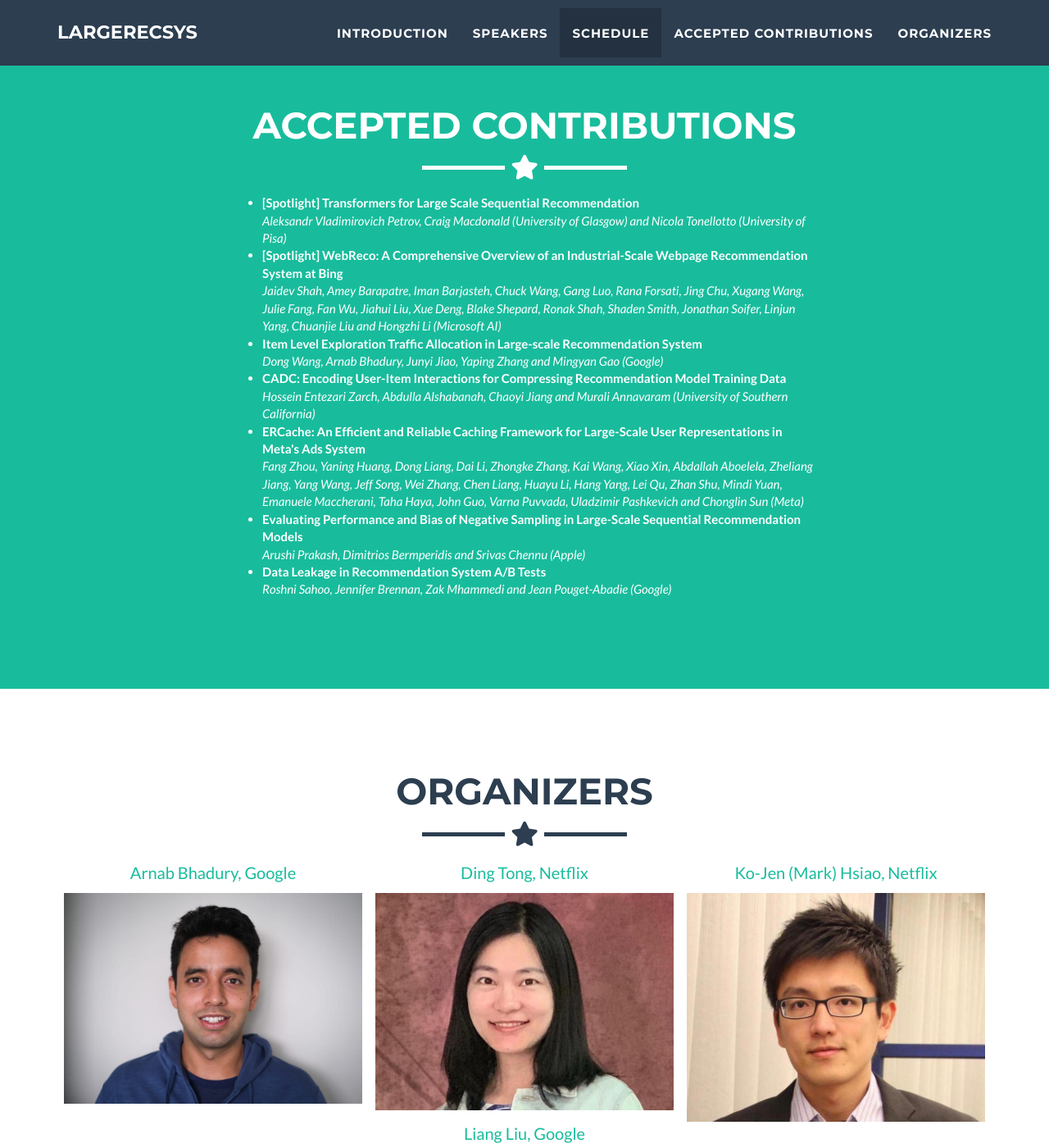
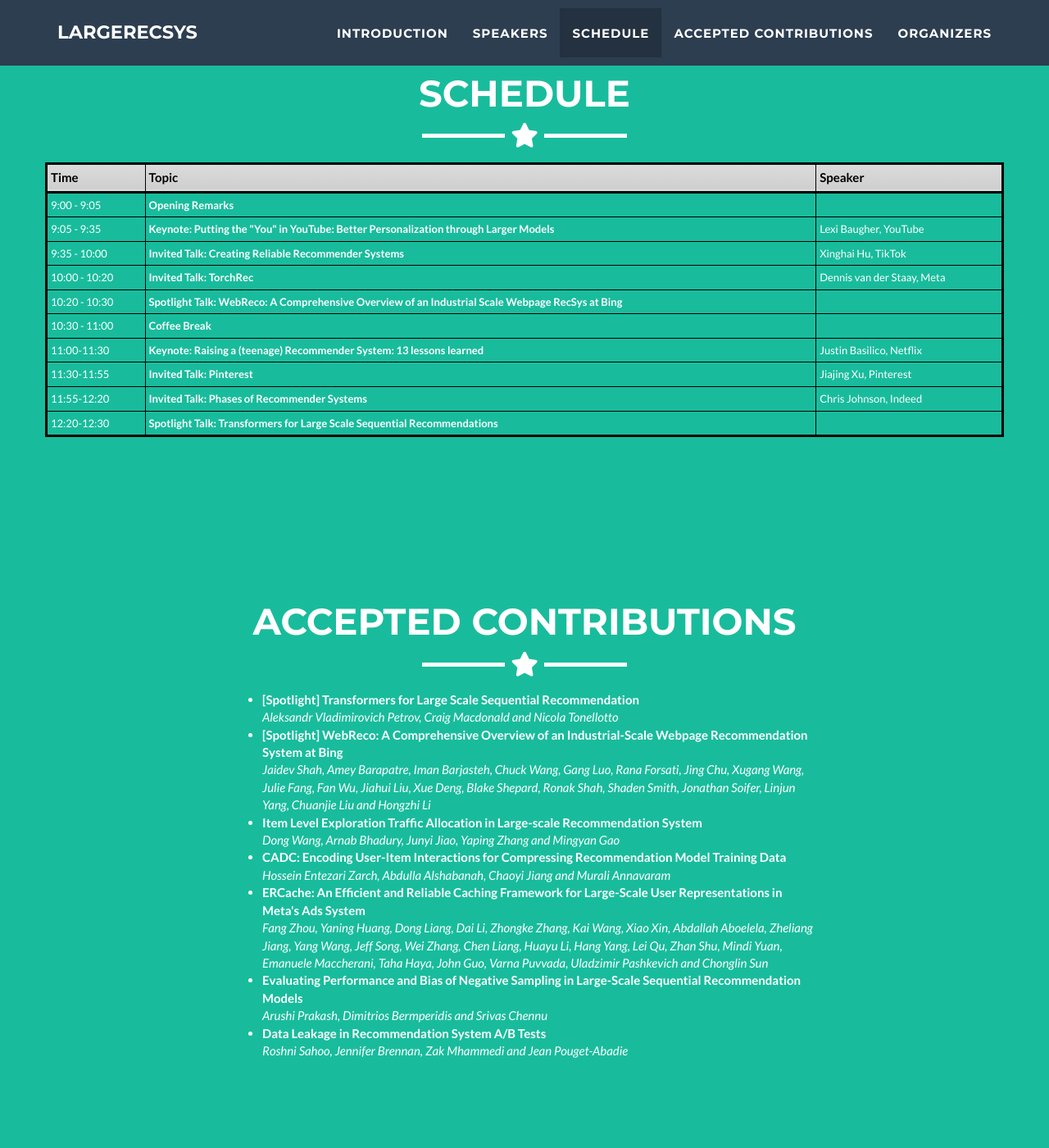
Before and after one commit to largerecsys/largerecsys.github.io, a Jekyll site: the page built from _posts/2024-07-04-arnie.markdown, in a window 1280 px wide and 1400 px high, scrolled down 4760 px. Shown: the whole window at 82% size. Built offline with Jekyll 4.4.1, drawn with Linux system fonts in a browser that asks for light colours; some of the changed text lies outside the part shown.

Commit message:
more changes

```diff
--- a/_config.yaml
+++ b/_config.yaml
@@ -34,7 +34,7 @@ color:
 footer:
   copyright: LargeRecsys@RecSys
   location: Location
-  social: LargeRecSys[at]gmail.com
+  social: LargeRecSys
   credits: Credits
 
 # Postal address (add as many lines as necessary)
--- a/_includes/papers.html
+++ b/_includes/papers.html
@@ -12,26 +12,26 @@
         <ul>
 
         <li><b>[Spotlight] Transformers for Large Scale Sequential Recommendation</b><br>
-        <em>Aleksandr Vladimirovich Petrov, Craig Macdonald (University of Glasgow) and Nicola Tonellotto (University of Pisa)</em></li>
+        <em>Aleksandr Vladimirovich Petrov, Craig Macdonald and Nicola Tonellotto</em></li>
 
         <li><b>[Spotlight] WebReco: A Comprehensive Overview of an Industrial-Scale Webpage Recommendation System at Bing</b><br>
-          <em>Jaidev Shah, Amey Barapatre, Iman Barjasteh, Chuck Wang, Gang Luo, Rana Forsati, Jing Chu, Xugang Wang, Julie Fang, Fan Wu, Jiahui Liu, Xue Deng, Blake Shepard, Ronak Shah, Shaden Smith, Jonathan Soifer, Linjun Yang, Chuanjie Liu and Hongzhi Li (Microsoft AI)</em></li>
+          <em>Jaidev Shah, Amey Barapatre, Iman Barjasteh, Chuck Wang, Gang Luo, Rana Forsati, Jing Chu, Xugang Wang, Julie Fang, Fan Wu, Jiahui Liu, Xue Deng, Blake Shepard, Ronak Shah, Shaden Smith, Jonathan Soifer, Linjun Yang, Chuanjie Liu and Hongzhi Li</em></li>
 
 
         <li><b>Item Level Exploration Traffic Allocation in Large-scale Recommendation System</b><br>
-        <em>Dong Wang, Arnab Bhadury, Junyi Jiao, Yaping Zhang and Mingyan Gao (Google)</em></li>
+        <em>Dong Wang, Arnab Bhadury, Junyi Jiao, Yaping Zhang and Mingyan Gao</em></li>
 
         <li><b>CADC: Encoding User-Item Interactions for Compressing Recommendation Model Training Data</b><br>
-          <em>Hossein Entezari Zarch, Abdulla Alshabanah, Chaoyi Jiang and Murali Annavaram (University of Southern California)</em></li>
+          <em>Hossein Entezari Zarch, Abdulla Alshabanah, Chaoyi Jiang and Murali Annavaram</em></li>
 
         <li><b>ERCache: An Efficient and Reliable Caching Framework for Large-Scale User Representations in Meta's Ads System</b><br>
-        <em>Fang Zhou, Yaning Huang, Dong Liang, Dai Li, Zhongke Zhang, Kai Wang, Xiao Xin, Abdallah Aboelela, Zheliang Jiang, Yang Wang, Jeff Song, Wei Zhang, Chen Liang, Huayu Li, Hang Yang, Lei Qu, Zhan Shu, Mindi Yuan, Emanuele Maccherani, Taha Haya, John Guo, Varna Puvvada, Uladzimir Pashkevich and Chonglin Sun (Meta)</em></li>
+        <em>Fang Zhou, Yaning Huang, Dong Liang, Dai Li, Zhongke Zhang, Kai Wang, Xiao Xin, Abdallah Aboelela, Zheliang Jiang, Yang Wang, Jeff Song, Wei Zhang, Chen Liang, Huayu Li, Hang Yang, Lei Qu, Zhan Shu, Mindi Yuan, Emanuele Maccherani, Taha Haya, John Guo, Varna Puvvada, Uladzimir Pashkevich and Chonglin Sun</em></li>
 
         <li><b>Evaluating Performance and Bias of Negative Sampling in Large-Scale Sequential Recommendation Models</b><br>
-          <em>Arushi Prakash, Dimitrios Bermperidis and Srivas Chennu (Apple)</em></li>
+          <em>Arushi Prakash, Dimitrios Bermperidis and Srivas Chennu</em></li>
 
         <li><b>Data Leakage in Recommendation System A/B Tests</b><br>
-          <em>Roshni Sahoo, Jennifer Brennan, Zak Mhammedi and Jean Pouget-Abadie (Google)</em></li>
+          <em>Roshni Sahoo, Jennifer Brennan, Zak Mhammedi and Jean Pouget-Abadie</em></li>
         </ul>
 
 
--- a/_includes/speakers.html
+++ b/_includes/speakers.html
@@ -47,5 +47,15 @@
       </div>
     </div>
 
+    <div class="row">
+      <div class="col-lg-12 portfolio-item img-responsive text-center">
+        <img class="img-responsive img-centered" src="img/speakers/xinghai.jpg" alt="Jiajing Xu">
+        <div class="col-lg-8 col-lg-offset-2 text-center">
+          <h3 class="text-center"><a href="https://www.linkedin.com/in/jiajing-xu-3866a43/">Jiajing Xu</a></h3>
+          <p>Jiajing Xu is a senior ML engineering director at Pinterest. He heads the Applied Science team, which brings cutting-edge solutions to the company’s most pressing challenges.  The team tackles challenges in the areas of representation learning, recommendation system, generative AI, graph neural network, and inclusive AI. Prior to his current role, he co-founded the visual discovery team and managed the Ads Ranking team at Pinterest. He holds a Ph.D. and an M.S. from Stanford, and a Bachelor’s degree from Caltech, all in electrical engineering.</p>
+        </div>
+      </div>
+    </div>
+
   </div>
 </section>
```
